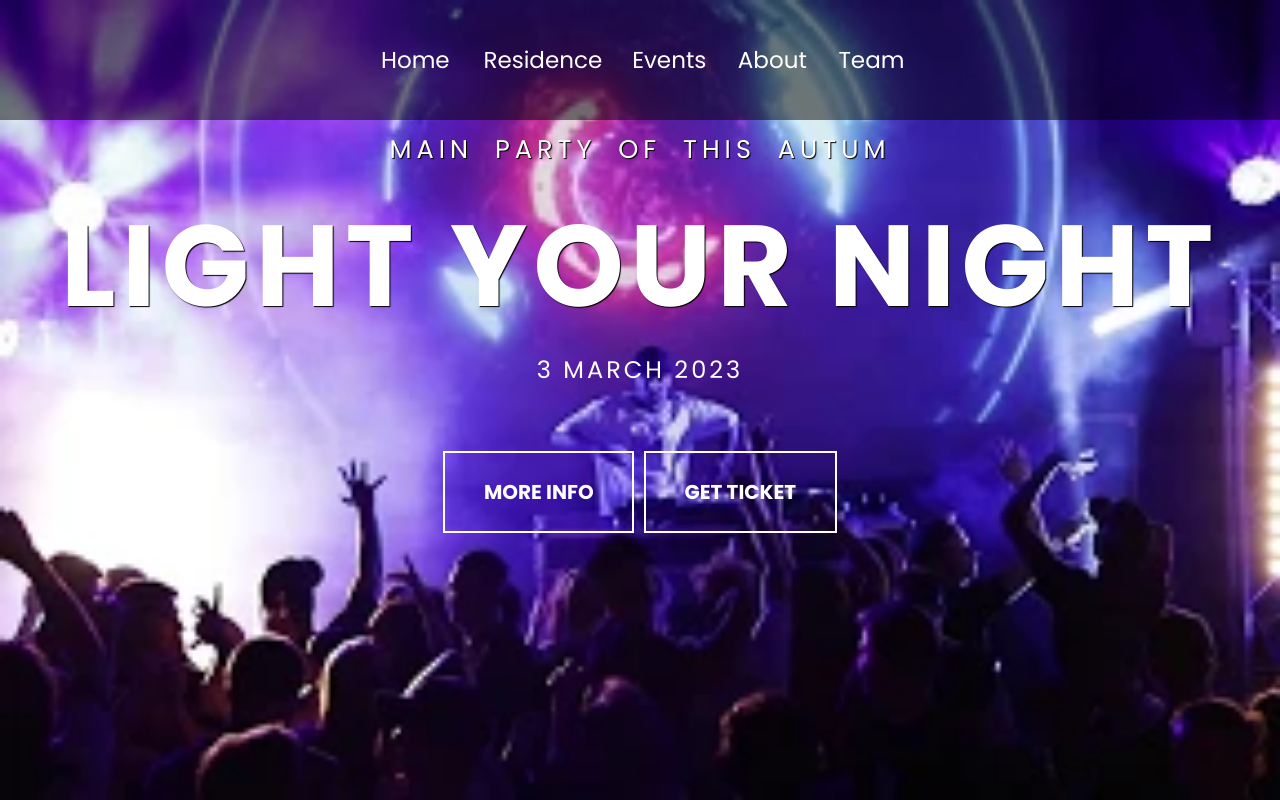
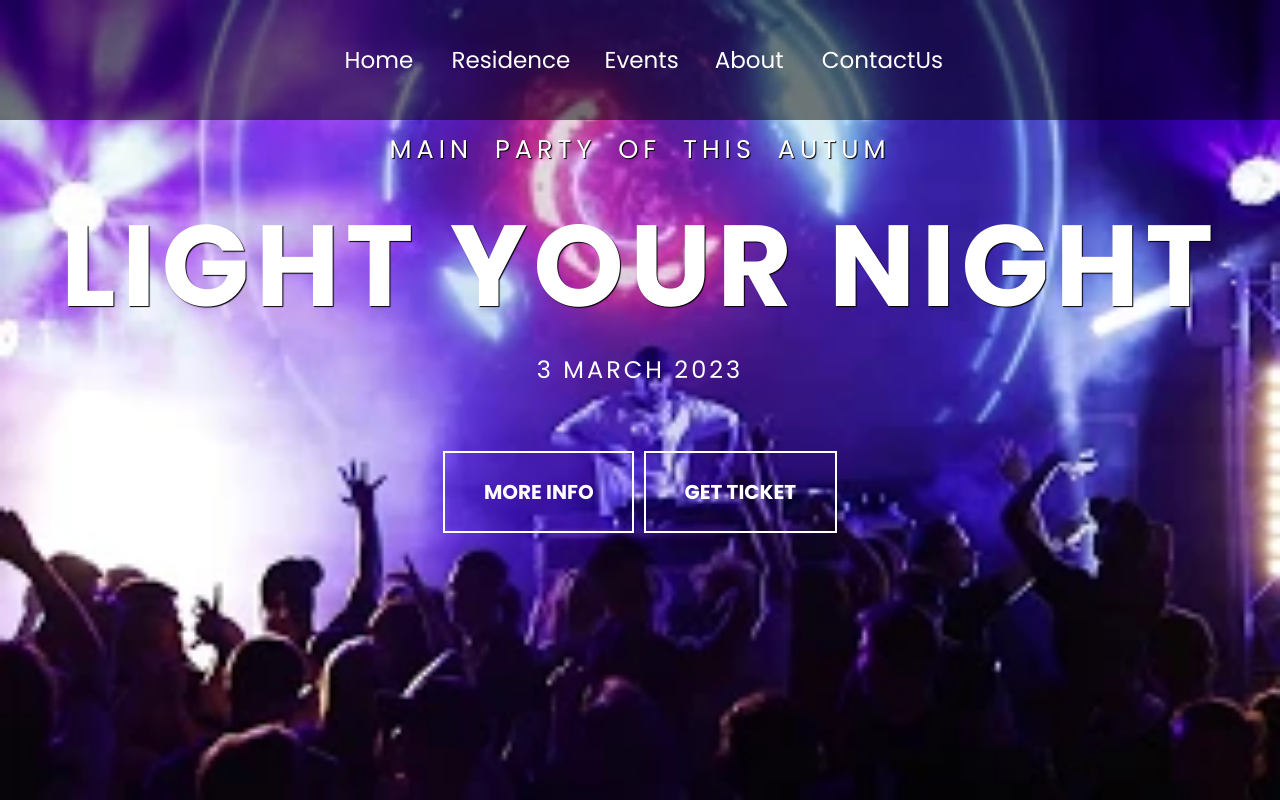
Before and after one commit to prabhat-021/EPOQUE-Prastuti, a React (Create React App) app in the folder Client/: page / in a window 1280 px wide. Shown: the top 800 px of the page. Built offline with nearby package versions, Linux system fonts and the light colour scheme.

Commit message:
Routing done with some changes

```diff
--- a/Client/package.json
+++ b/Client/package.json
@@ -15,6 +15,7 @@
     "react": "18.2.0",
     "react-dom": "18.2.0",
     "react-icons": "^4.7.1",
+    "react-router-dom": "^6.4.0",
     "react-scripts": "^5.0.1"
   },
   "devDependencies": {
--- a/Client/src/App.js
+++ b/Client/src/App.js
@@ -1,9 +1,17 @@
 import Home from "./pages/Home/Home";
-import './index.css'
+import './index.css';
+import { BrowserRouter, Routes, Route } from "react-router-dom";
+import AboutKiet from "./pages/About/AboutKiet.js";
+
 export default function App() {
   return (
-    <div className="App">
-     <Home/>
-    </div>
+    <BrowserRouter>
+      <Routes>
+        <Route path="/" element={<Home />} />
+        <Route path="/aboutKiet" element={<AboutKiet />} />
+        {/* <Route path="/aboutPrastuti" element={<AboutPrastuti />} /> */}
+        {/* <Route path="/contact" element={<Contact />} /> */}
+      </Routes>
+    </BrowserRouter>
   );
 }
--- a/Client/src/Components/Gallery/Gallary.js
+++ b/Client/src/Components/Gallery/Gallary.js
@@ -4,7 +4,7 @@ const Gallary = () => {
   return (
     <>
       <section className=' grid-container eve-gallary'>
-        <div class="grid-element grid-elementbase">
+        <div className="grid-element grid-elementbase">
           <div className='font-1'>EVENTS GALLERY</div>
           <div className='font-2'>Highlights of The Night</div>
         </div>
--- a/Client/src/Components/Navbar/Navbar.js
+++ b/Client/src/Components/Navbar/Navbar.js
@@ -1,7 +1,8 @@
 import React from 'react'
 import DehazeIcon from '@mui/icons-material/Dehaze';
 import CloseIcon from '@mui/icons-material/Close';
-import './Navbar.css'
+import './Navbar.css';
+import { Link } from 'react-router-dom';
 const Navbar =()=>{
 
     const [icons,setIcon]=React.useState(false);
@@ -11,22 +12,20 @@ const Navbar =()=>{
         <ul className={icons ? "nav-item-mobile" : "nav-item "}
         onClick={()=> setIcon(false)}>
           <li className="item link-hover">
-            <a className="item"  href="/">Home </a>
+            <Link className="item"  to="/">Home </Link>
           </li>
           <li className="item">
-            <a className="item"  href="/about">Residence </a>
+            <Link className="item"  to="/about">Residence </Link>
           </li>
           <li className="item">
-            <a className="item"  href="/project">Events </a>
+            <Link className="item"  to="/project">Events </Link>
           </li>
           <li className="item">
-            <a className="item"  href="/about">About</a>
+            <Link className="item"  to="/aboutKiet">About</Link>
           </li>
           <li className="item">
-            <a className="item"  href="/Team">Team</a>
+            <Link className="item"  to="/contact">ContactUs</Link>
           </li>
-
-
         </ul>
         <button className="nav-icon"
         onClick={()=> setIcon(!icons)}>
--- /dev/null
+++ b/Client/src/pages/About/AboutKiet.js
@@ -0,0 +1,9 @@
+import React from 'react'
+
+export default function AboutKiet() {
+    return (
+        <div>
+            AboutKiet
+        </div>
+    )
+}
```
Also changed, not shown: Client/src/pages/About/AboutKiet.css (added), 1 other file (tests, documents, lock files or other folders).
